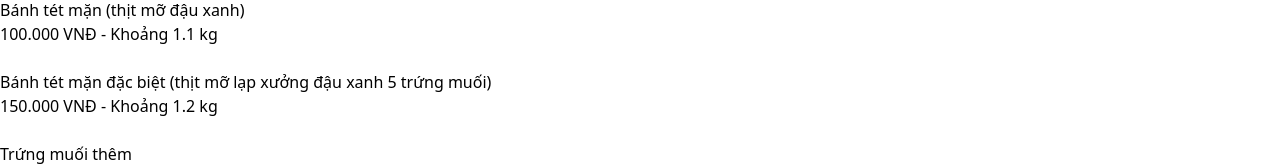
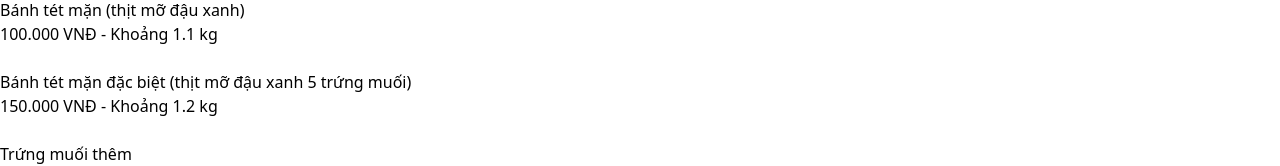
Before and after one commit to ToChauHaoNhan/BanhTet2024, a React (Vite) app: page / in a window 1280 px wide. Shown: the part 5249-5415 px from the top of the page. Built offline with nearby package versions, Linux system fonts and the light colour scheme.

Commit message:
remove lap xuong

```diff
--- a/src/Components/BanhTetProperties/PropertiesTabs.tsx
+++ b/src/Components/BanhTetProperties/PropertiesTabs.tsx
@@ -208,7 +208,7 @@ export const TabsContent = ({
         </div>
         <div className="py-1">
           <div className="text-2xl flex gap-4">
-            Bánh tét mặn đặc biệt (thịt mỡ lạp xưởng đậu xanh 5 trứng muối)
+            Bánh tét mặn đặc biệt (thịt mỡ đậu xanh 5 trứng muối)
           </div>
           <div className="text-lg text-slate-700 flex gap-4">
             150.000 VNĐ - Khoảng 1.2 kg
```
